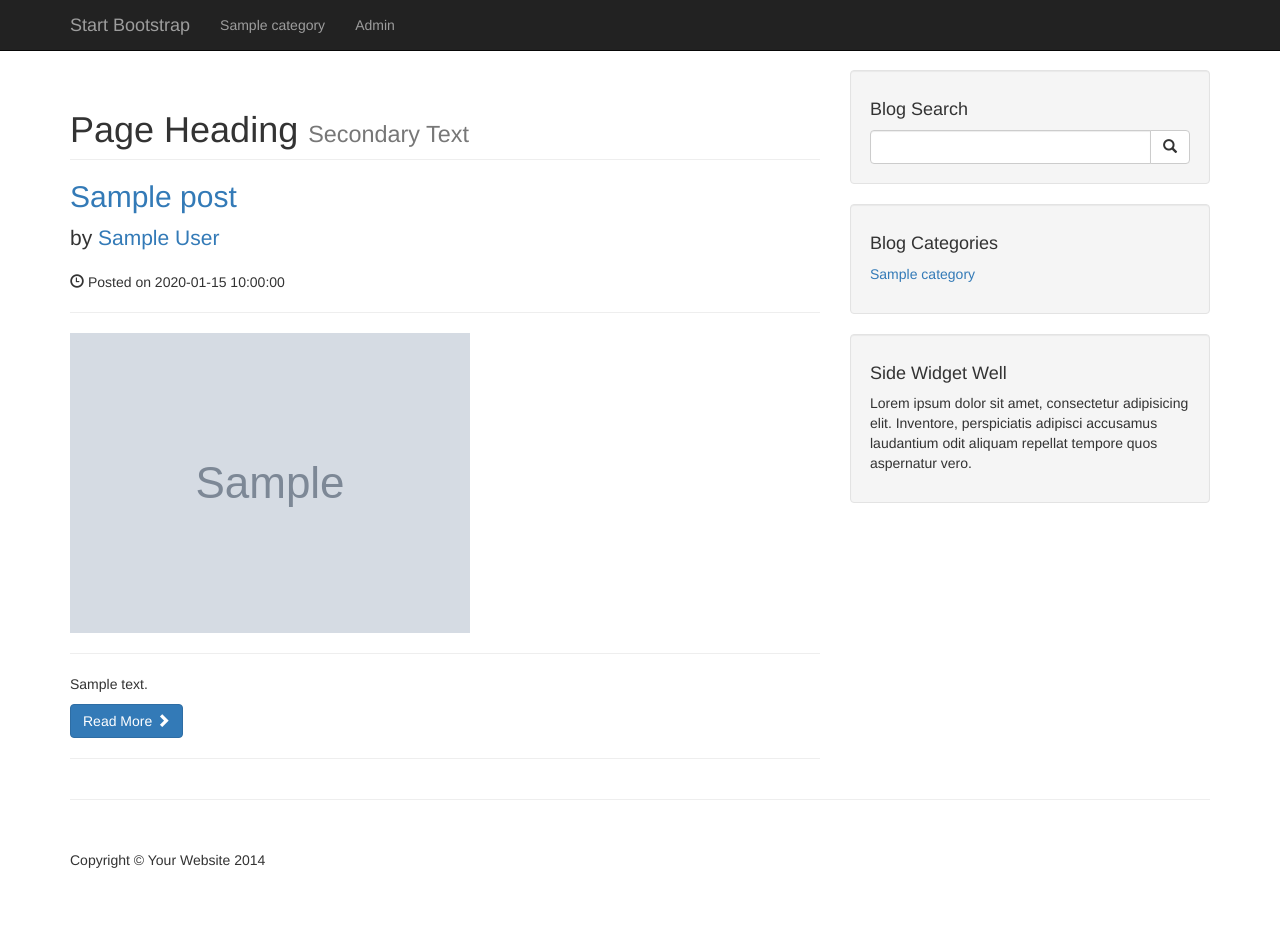
After one commit to shreejanjoshi/CMS-Projects, a PHP site: page /category.php?category=1 in a window 1280 px wide. The commit adds this page. Run offline with PHP 8.4, Linux system fonts and the light colour scheme; tables that the repository leaves empty or names only in its code hold one stand-in row (values such as "Sample post"); grey boxes marked "Sample" are stand-in pictures.

Commit message:
made new page category.php if in index clicked on php shows only post of php

```diff
--- /dev/null
+++ b/category.php
@@ -0,0 +1,76 @@
+<!-- database -->
+<?php include "includes/database.php"; ?>
+
+<!-- header -->
+<?php include "includes/header.php"; ?>
+
+<!-- Navigation -->
+<?php include "includes/navigation.php"; ?>
+
+<!-- Page Content -->
+<div class="container">
+
+    <div class="row">
+
+        <!-- Blog Entries Column -->
+        <div class="col-md-8">
+
+            <?php
+
+            if(isset($_GET['category'])){
+                $postCategoryId = $_GET['category'];
+            }
+
+            $query = "SELECT * FROM posts WHERE post_category_id = $postCategoryId";
+            $selectAllPostsQuery = mysqli_query($connection, $query);
+
+            if (!$selectAllPostsQuery) {
+                die("Posts Query Error " . mysqli_error($connection));
+            }
+
+            while ($row = mysqli_fetch_assoc($selectAllPostsQuery)) {
+                $postId = $row['posts_id'];
+                $postTitle = $row['post_title'];
+                $postAuthor = $row['post_author'];
+                $postDate = $row['post_date'];
+                $postImage = $row['post_image'];
+                $postContent = $row['post_content'];
+
+            ?>
+
+                <h1 class="page-header">
+                    Page Heading
+                    <small>Secondary Text</small>
+                </h1>
+
+                <!-- First Blog Post -->
+                <h2>
+                    <a href="post.php?pId=<?php echo $postId; ?>"><?php echo $postTitle; ?></a>
+                </h2>
+                <p class="lead">
+                    by <a href="index.php"><?php echo $postAuthor; ?></a>
+                </p>
+                <p><span class="glyphicon glyphicon-time"></span> Posted on <?php echo "$postDate"; ?></p>
+                <hr>
+                <img class="img-responsive" src="img/<?php echo $postImage; ?>" alt="">
+                <hr>
+                <p><?php echo $postContent; ?></p>
+                <a class="btn btn-primary" href="#">Read More <span class="glyphicon glyphicon-chevron-right"></span></a>
+
+                <hr>
+
+            <?php } ?>
+
+        </div>
+
+        <!-- Blog Sidebar Widgets Column -->
+
+
+        <?php include "includes/sidebar.php"; ?>
+
+    </div>
+    <!-- /.row -->
+
+    <hr>
+
+    <?php include "includes/footer.php"; ?>
--- a/includes/navigation.php
+++ b/includes/navigation.php
@@ -8,7 +8,7 @@
                 <span class="icon-bar"></span>
                 <span class="icon-bar"></span>
             </button>
-            <a class="navbar-brand" href="#">Start Bootstrap</a>
+            <a class="navbar-brand" href="./index.php">Start Bootstrap</a>
         </div>
         <!-- Collect the nav links, forms, and other content for toggling -->
         <div class="collapse navbar-collapse" id="bs-example-navbar-collapse-1">
--- a/includes/sidebar.php
+++ b/includes/sidebar.php
@@ -37,7 +37,8 @@
                     <?php
                     while ($row = mysqli_fetch_assoc($selectCategoriesSidebar)) {
                         $catTitle = $row['cat_title'];
-                        echo "<li><a href='#'>{$catTitle}</a></li>";
+                        $catId = $row['cat_id'];
+                        echo "<li><a href='category.php?category=$catId'>{$catTitle}</a></li>";
                     }
                     ?>
                 </ul>
```
